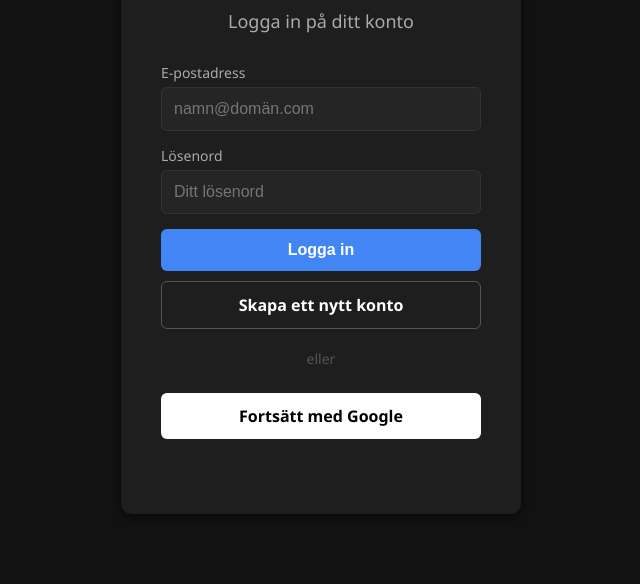
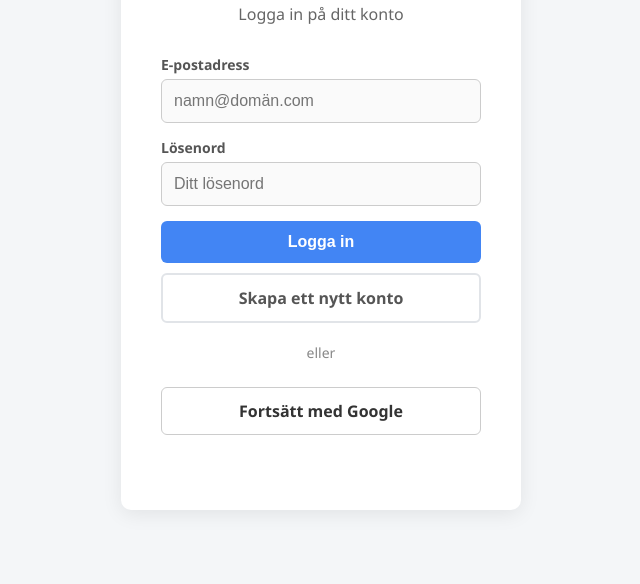
Before and after one commit to fuzzbdn/Tradeogs, a website: page public/index.html in a window 1280 px wide. Shown: the part 216-800 px from the top of the page, without its empty margins (319-959 px from the left). Drawn offline with Linux system fonts and the light colour scheme.

Commit message:
Update index.html

```diff
--- a/public/index.html
+++ b/public/index.html
@@ -9,48 +9,56 @@
         body, html {
             margin: 0; padding: 0; width: 100vw; min-height: 100vh;
             font-family: 'Segoe UI', Tahoma, Geneva, Verdana, sans-serif;
-            background-color: #121212; color: #ffffff;
+            background-color: #f4f6f8; /* Ljusgrå bakgrund */
+            color: #333333;
             display: flex; flex-direction: column; align-items: center; justify-content: center;
         }
         .login-card {
-            background: #1e1e1e; padding: 40px; border-radius: 10px;
-            box-shadow: 0 4px 10px rgba(0,0,0,0.5); text-align: center;
+            background: #ffffff; /* Vitt kort för loggans skull */
+            padding: 40px; border-radius: 10px;
+            box-shadow: 0 4px 20px rgba(0,0,0,0.08); /* Mjuk skugga */
+            text-align: center;
             width: 100%; max-width: 400px;
         }
 
-        /* NY CSS FÖR LOGGAN PÅ INLOGGNINGSSIDAN */
         .login-logo {
             width: 100%;
-            max-width: 300px; /* Håller den i en bra storlek för kortet */
+            max-width: 280px;
             height: auto;
-            margin-bottom: 20px;
+            margin-bottom: 15px;
         }
 
-        h2 { font-size: 18px; color: #aaa; margin-bottom: 30px; font-weight: normal; margin-top: 0; }
+        h2 { font-size: 16px; color: #666; margin-bottom: 30px; font-weight: normal; margin-top: 0; }
 
         .form-group { margin-bottom: 15px; text-align: left; }
-        label { display: block; margin-bottom: 5px; color: #aaa; font-size: 14px; }
+        label { display: block; margin-bottom: 5px; color: #555; font-size: 14px; font-weight: bold; }
+
+        /* Ljusa inmatningsfält */
         input {
-            width: 100%; padding: 12px; border-radius: 6px; border: 1px solid #333;
-            background-color: #252525; color: white; font-size: 16px;
+            width: 100%; padding: 12px; border-radius: 6px; border: 1px solid #ccc;
+            background-color: #fafafa; color: #333; font-size: 16px;
+            transition: border-color 0.2s;
         }
-        input:focus { border-color: #4285F4; outline: none; }
+        input:focus { border-color: #4285F4; outline: none; background-color: #fff; }
 
         .btn {
             display: block; width: 100%; color: white; border: none;
             padding: 12px; margin: 10px 0; font-size: 16px; font-weight: bold;
             border-radius: 6px; cursor: pointer; text-decoration: none;
-            transition: opacity 0.2s;
+            transition: all 0.2s;
         }
-        .btn:hover { opacity: 0.9; }
+        .btn:hover { opacity: 0.9; transform: translateY(-1px); }
         .btn-primary { background-color: #4285F4; }
 
-        .btn-outline { background-color: transparent; border: 1px solid #555; color: #fff; }
-        .btn-outline:hover { border-color: #fff; }
+        /* Mörk kontur för knappen på ljus bakgrund */
+        .btn-outline { background-color: transparent; border: 2px solid #e1e4e8; color: #555; }
+        .btn-outline:hover { border-color: #ccc; background-color: #f9f9f9; }
 
-        .btn-google { background-color: #ffffff; color: #000000; margin-top: 25px; }
+        /* Google-knappen med en grå kant för att synas mot det vita */
+        .btn-google { background-color: #ffffff; color: #333; border: 1px solid #ccc; margin-top: 25px; }
+        .btn-google:hover { background-color: #f4f6f8; }
 
-        .divider { margin: 20px 0; color: #555; position: relative; font-size: 14px; }
+        .divider { margin: 20px 0; color: #888; position: relative; font-size: 14px; }
         .message { margin-top: 15px; font-size: 14px; min-height: 20px; }
     </style>
 </head>
@@ -58,7 +66,6 @@
 
     <div class="login-card">
         <img src="/tradeogs_logo.png" alt="Tradeogs Logo" class="login-logo">
-
         <h2>Logga in på ditt konto</h2>
 
         <div class="form-group">
@@ -86,12 +93,12 @@
             const statusDiv = document.getElementById('status-message');
 
             if (!email || !password) {
-                statusDiv.style.color = '#ff6b6b';
+                statusDiv.style.color = '#ff4757';
                 statusDiv.innerText = 'Vänligen fyll i både e-post och lösenord.';
                 return;
             }
 
-            statusDiv.style.color = '#aaa';
+            statusDiv.style.color = '#666';
             statusDiv.innerText = 'Loggar in...';
 
             try {
@@ -111,7 +118,7 @@
                 window.location.href = '/dashboard.html';
 
             } catch (error) {
-                statusDiv.style.color = '#ff6b6b';
+                statusDiv.style.color = '#ff4757';
                 statusDiv.innerText = error.message;
             }
         }
```
